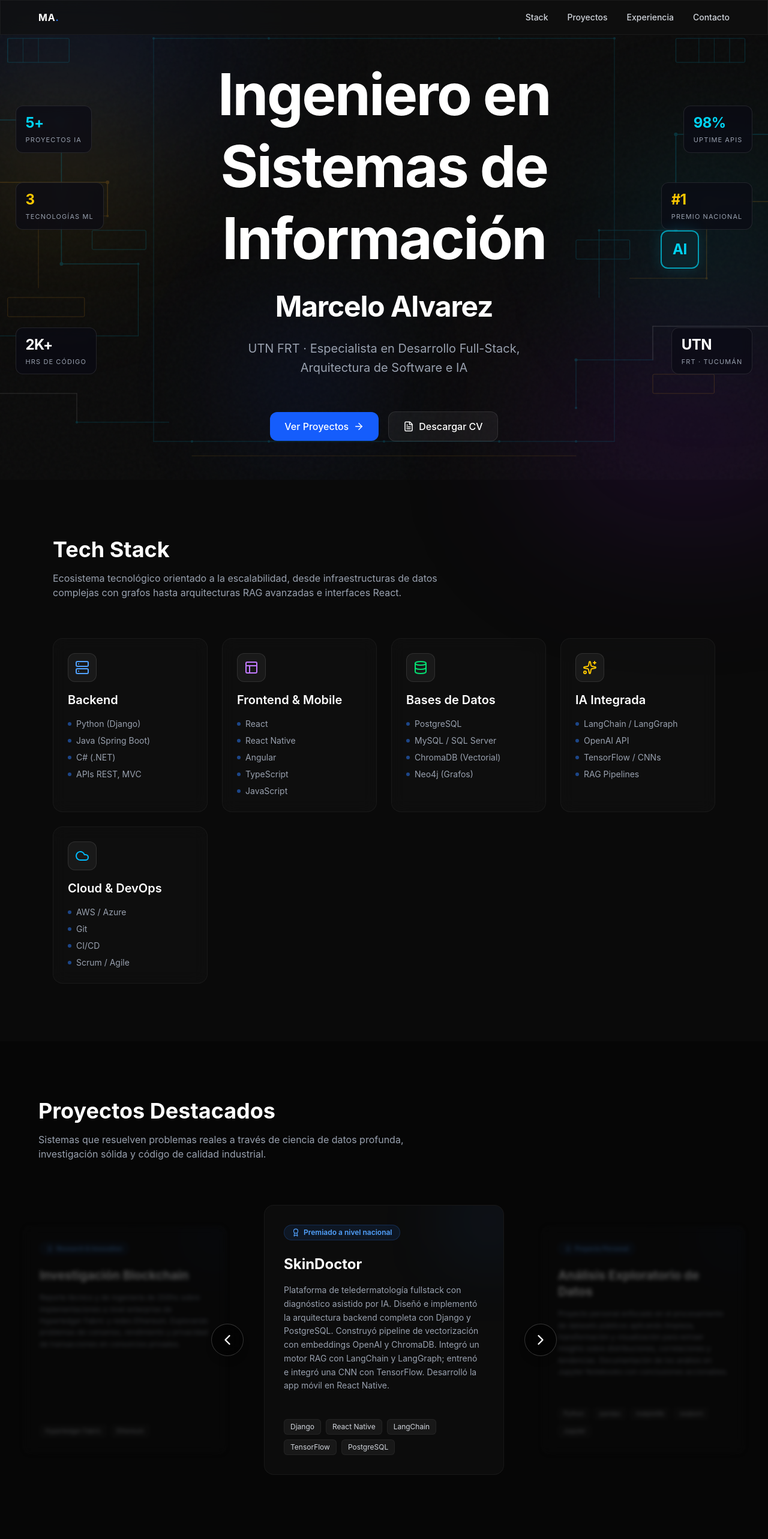
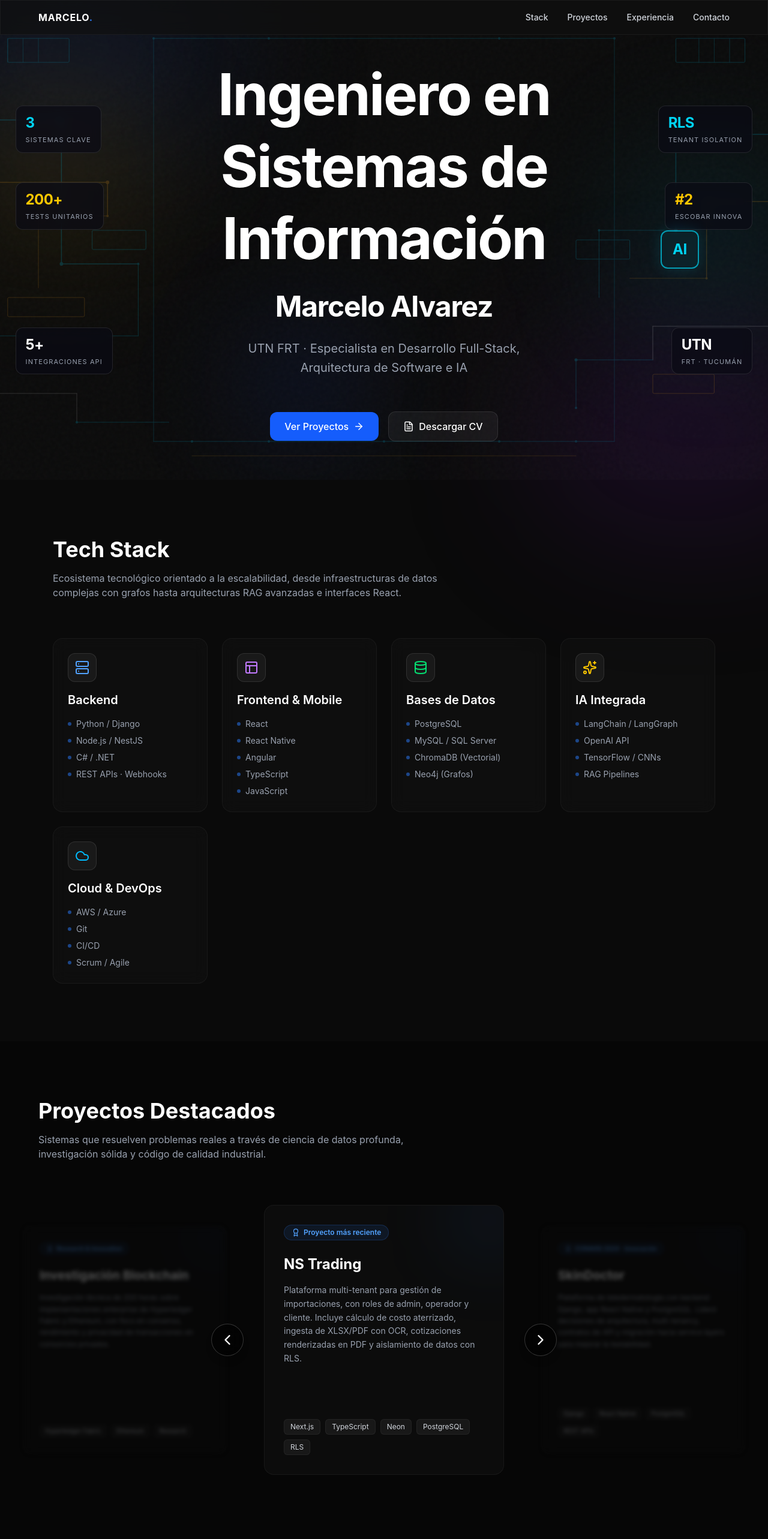
Before and after one commit to Marceloalvarez12/Portafolio, a React (Vite) app: page / in a window 1280 px wide. Shown: the top 2566 px of the page at 60% size. Built offline with nearby package versions, Linux system fonts and the light colour scheme.

Commit message:
Refresh portfolio with latest projects and CV experience

```diff
--- a/src/App.tsx
+++ b/src/App.tsx
@@ -21,7 +21,7 @@ function App() {
       {/* Navigation (Simple) */}
       <nav className="fixed top-0 w-full z-50 glass-panel border-x-0 border-t-0 border-b border-white/5 px-6 py-4">
         <div className="max-w-6xl mx-auto flex items-center justify-between">
-          <div className="font-bold text-white tracking-wider">MA<span className="text-blue-500">.</span></div>
+          <div className="font-bold text-white tracking-wider">MARCELO<span className="text-blue-500">.</span></div>
           <div className="hidden md:flex items-center gap-8 text-sm font-medium text-gray-300">
             <a href="#tech-stack" className="hover:text-white transition-colors">Stack</a>
             <a href="#projects" className="hover:text-white transition-colors">Proyectos</a>
--- a/src/components/Experience.tsx
+++ b/src/components/Experience.tsx
@@ -11,7 +11,7 @@ export const Experience = () => {
         className="mb-16"
       >
         <h2 className="text-3xl md:text-4xl font-bold text-white mb-4">Experiencia & Logros</h2>
-        <p className="text-gray-400">Trayectoria académica y reconocimientos relevantes.</p>
+        <p className="text-gray-400">Arquitectura, producto y liderazgo técnico detrás de sistemas reales.</p>
       </motion.div>
 
       <div className="relative border-l border-white/10 ml-4 md:ml-6 space-y-12">
--- a/src/components/Hero.tsx
+++ b/src/components/Hero.tsx
@@ -146,13 +146,13 @@ export const Hero = () => {
       <CircuitBg />
 
       {/* ── Floating metrics ── */}
-      <Metric value="5+" label="Proyectos IA"   accent="text-cyan-400"   delay={0.6} className="left-[2%]  top-[22%]" />
-      <Metric value="3"  label="Tecnologías ML" accent="text-yellow-400" delay={0.7} className="left-[2%]  top-[38%]" />
-      <Metric value="2K+" label="hrs de código" accent="text-white"      delay={0.8} className="left-[2%]  bottom-[22%]" />
+      <Metric value="3" label="Sistemas clave" accent="text-cyan-400" delay={0.6} className="left-[2%] top-[22%]" />
+      <Metric value="200+" label="tests unitarios" accent="text-yellow-400" delay={0.7} className="left-[2%] top-[38%]" />
+      <Metric value="5+" label="integraciones API" accent="text-white" delay={0.8} className="left-[2%] bottom-[22%]" />
 
-      <Metric value="98%" label="Uptime APIs"     accent="text-cyan-400"   delay={0.6} className="right-[2%] top-[22%]" />
-      <Metric value="#1"  label="Premio Nacional" accent="text-yellow-400" delay={0.7} className="right-[2%] top-[38%]" />
-      <Metric value="UTN" label="FRT · Tucumán"   accent="text-white"      delay={0.8} className="right-[2%] bottom-[22%]" />
+      <Metric value="RLS" label="tenant isolation" accent="text-cyan-400" delay={0.6} className="right-[2%] top-[22%]" />
+      <Metric value="#2" label="Escobar Innova" accent="text-yellow-400" delay={0.7} className="right-[2%] top-[38%]" />
+      <Metric value="UTN" label="FRT · Tucumán" accent="text-white" delay={0.8} className="right-[2%] bottom-[22%]" />
 
       {/* AI chip */}
       <motion.div
--- a/src/components/Projects.tsx
+++ b/src/components/Projects.tsx
@@ -4,21 +4,27 @@ import { useState } from 'react'
 
 const projects = [
   {
-    title: 'SkinDoctor',
-    description: 'Plataforma de teledermatología fullstack con diagnóstico asistido por IA. Diseñó e implementó la arquitectura backend completa con Django y PostgreSQL. Construyó pipeline de vectorización con embeddings OpenAI y ChromaDB. Integró un motor RAG con LangChain y LangGraph; entrenó e integró una CNN con TensorFlow. Desarrolló la app móvil en React Native.',
-    tags: ['Django', 'React Native', 'LangChain', 'TensorFlow', 'PostgreSQL'],
-    badge: 'Premiado a nivel nacional'
+    title: 'NS Trading',
+    description: 'Plataforma multi-tenant para gestión de importaciones, con roles de admin, operador y cliente. Incluye cálculo de costo aterrizado, ingesta de XLSX/PDF con OCR, cotizaciones renderizadas en PDF y aislamiento de datos con RLS.',
+    tags: ['Next.js', 'TypeScript', 'Neon', 'PostgreSQL', 'RLS'],
+    badge: 'Proyecto más reciente'
   },
   {
-    title: 'Análisis Exploratorio de Datos',
-    description: 'Proyecto personal enfocado en el procesamiento de datasets públicos aplicando limpieza, transformación y visualización para extraer insights sobre distribuciones, correlaciones y tendencias. Documentación de los análisis en Jupyter Notebooks con conclusiones accionables.',
-    tags: ['Python', 'pandas', 'matplotlib', 'seaborn', 'Jupyter'],
-    badge: 'Proyecto Personal'
+    title: 'SkinDoctor',
+    description: 'Plataforma de teledermatología con backend Django, app React Native y PostgreSQL. Lideró decisiones de arquitectura, multi-tenancy, contratos de API y migración hacia service layers para mejorar la testabilidad.',
+    tags: ['Django', 'React Native', 'PostgreSQL', 'REST APIs'],
+    badge: 'CONAIISI 2024 · Innovación'
+  },
+  {
+    title: 'Bot SDR',
+    description: 'Sistema de automatización comercial compuesto por servicios desacoplados, webhooks y APIs REST. Orquestó integraciones con más de cinco plataformas, reintentos, logging estructurado y alertas en producción.',
+    tags: ['Node.js', 'Webhooks', 'Microservices', 'Linux VPS'],
+    badge: '40% menos costos operativos'
   },
   {
     title: 'Investigación Blockchain',
-    description: 'Reporte técnico y de ingeniería de 200hs sobre implementaciones a nivel enterprise de Hyperledger Fabric y redes Ethereum. Explorando problemas de consenso, rendimiento y privacidad de transacciones en consorcios privados.',
-    tags: ['Hyperledger Fabric', 'Ethereum'],
+    description: 'Investigación técnica de 200 horas sobre implementaciones enterprise de Hyperledger Fabric y Ethereum, con foco en consenso, rendimiento y privacidad de transacciones en consorcios privados.',
+    tags: ['Hyperledger Fabric', 'Ethereum', 'Research'],
     badge: 'Research & Innovation'
   }
 ]
--- a/src/components/TechStack.tsx
+++ b/src/components/TechStack.tsx
@@ -5,7 +5,7 @@ const technologies = [
   {
     category: 'Backend',
     icon: <Server className="text-blue-400" size={24} />,
-    skills: ['Python (Django)', 'Java (Spring Boot)', 'C# (.NET)', 'APIs REST, MVC']
+    skills: ['Python / Django', 'Node.js / NestJS', 'C# / .NET', 'REST APIs · Webhooks']
   },
   {
     category: 'Frontend & Mobile',
```
